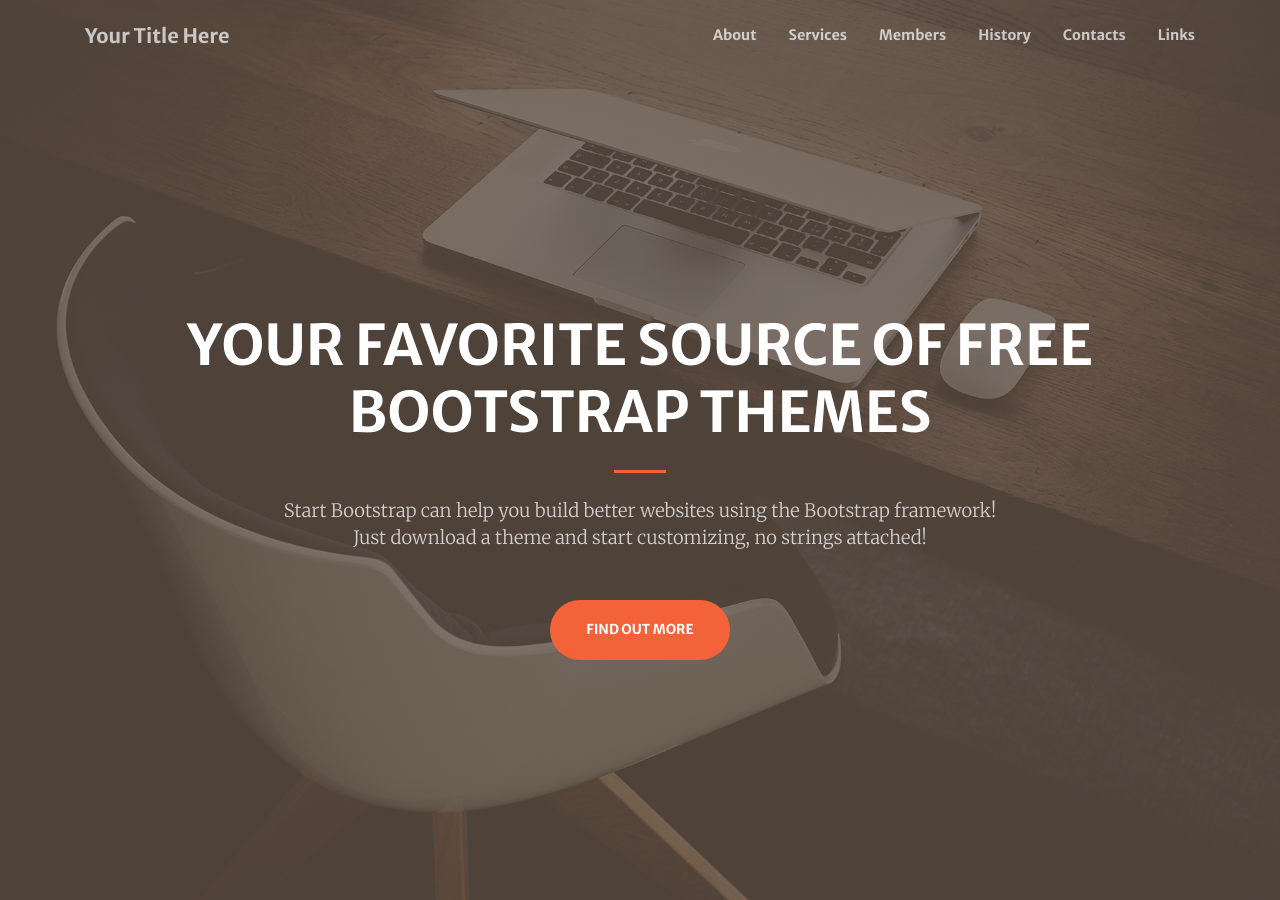
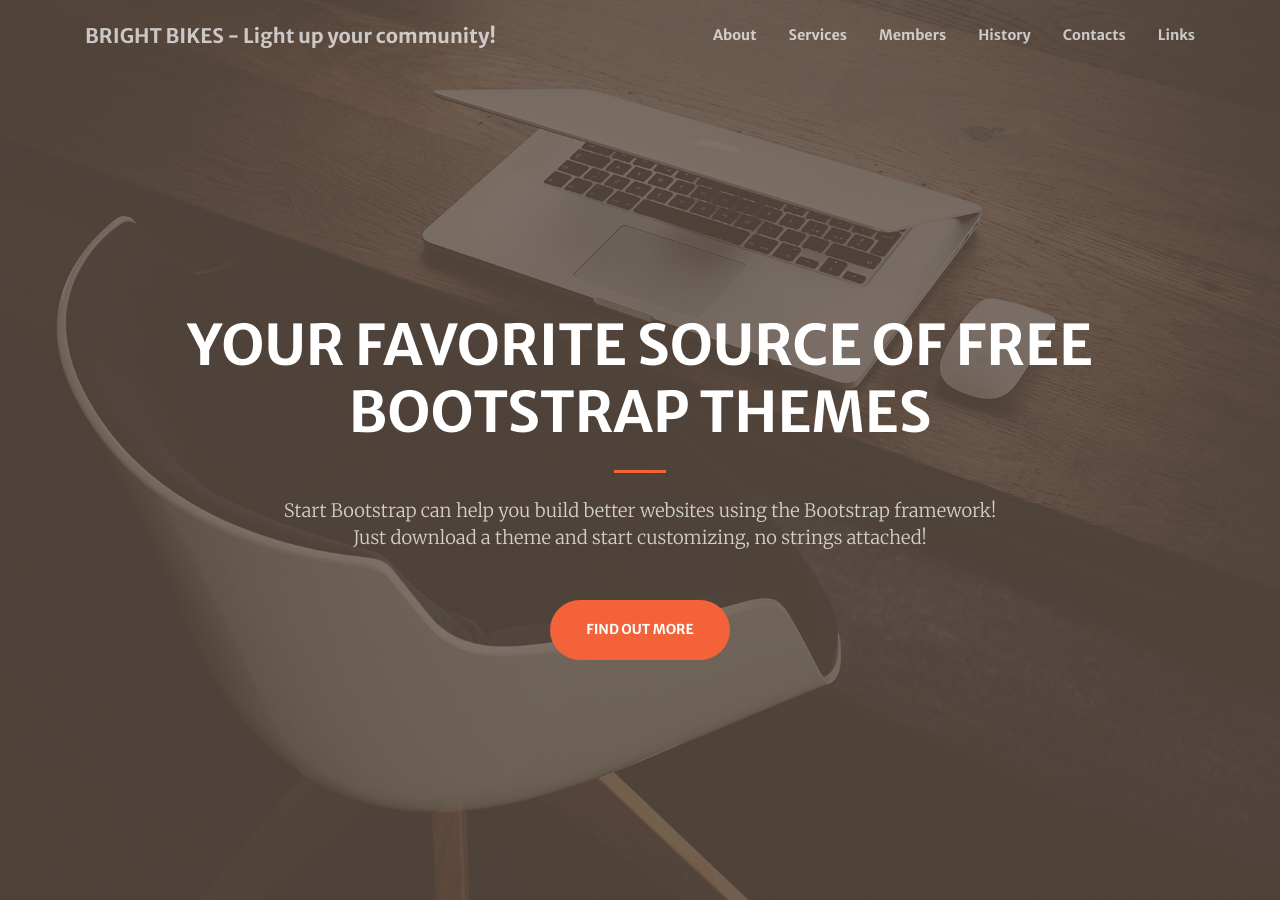
Before and after one commit to Devusol/brightbikesDevelop, a Jekyll site: the page built from index.md, in a window 1280 px wide and 900 px high. Built offline with Jekyll 4.4.1, drawn with Linux system fonts in a browser that asks for light colours.

```diff
--- a/_config.yml
+++ b/_config.yml
@@ -1,7 +1,7 @@
 # Site settings
-title: Your Title Here
+title: BRIGHT BIKES - Light up your community!
 description: > # this means to ignore newlines until "baseurl:"
-baseurl: "/creative-theme-jekyll-new/" # the subpath of your site, e.g. /blog/
+baseurl: "/brightbikes.org" # the subpath of your site, e.g. /blog/
 url: "" # the base hostname & protocol for your site
 author: Copyright &copy; 2019 - Start Bootstrap
 lang: en_US
```
Also changed, not shown: Gemfile.lock, 1 other file.
